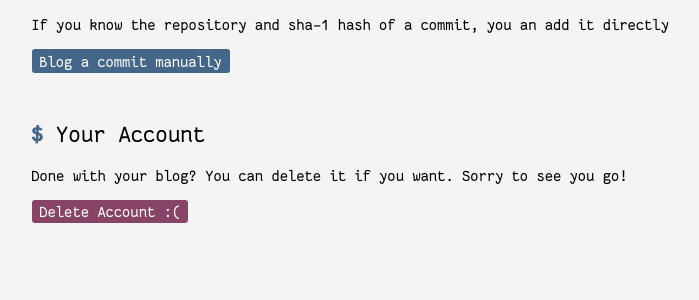
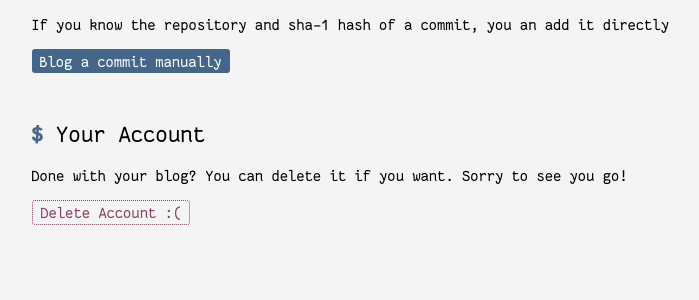
Before and after one commit to uniphil/commit--blog, a Flask app: template templates/account.html in a window 1280 px wide. Shown: the part 357-657 px from the top of the page, without its empty margins (239-938 px from the left). Run offline with Flask 2, Linux system fonts and the light colour scheme; a user stored in the database is signed in; tables that the repository leaves empty hold one stand-in row (values such as "Sample post"); the template is opened without the code that fills it: most values are stand-ins (such as "Sample title", 1, 10 or a date in 2020); parts of the project's set-up code (start-up, migrations or seed data) failed here and were passed over; some libraries are stand-ins or nearby versions.

Commit message:
make sad buttons less sad

```diff
--- a/static/css/main.css
+++ b/static/css/main.css
@@ -62,7 +62,14 @@ button,
 }
 button.sad,
 .button.sad {
+  color: #846;
+  background: transparent;
+  border: 1px dotted #846;
+}
+button.sad:hover,
+.button.sad:hover {
   background: #846;
+  color: #fff;
 }
 button,
 a.button {
```
